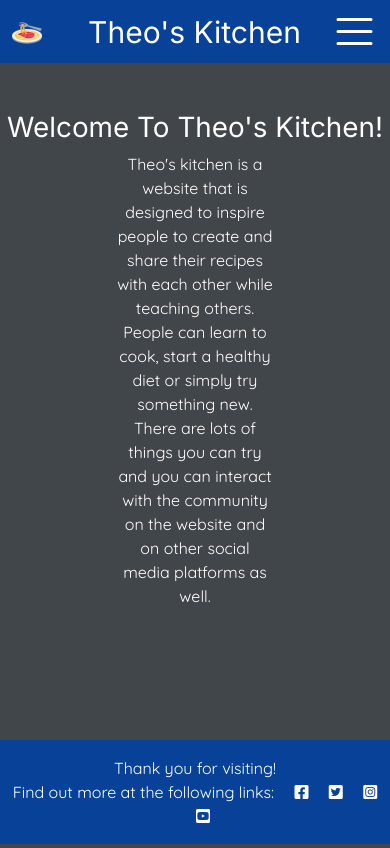
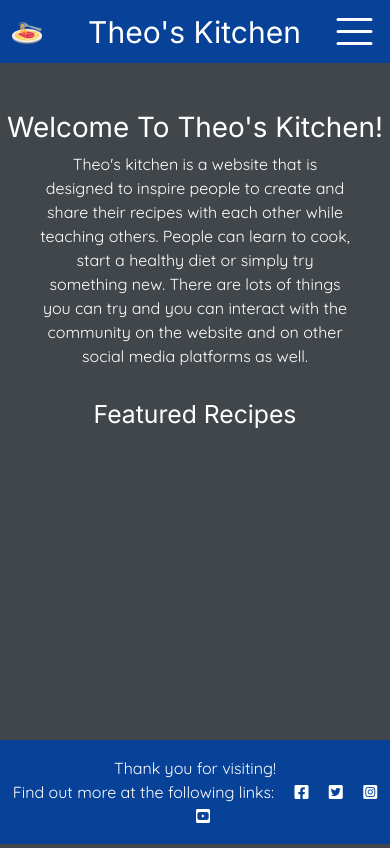
Before and after one commit to Code-Institute-Submissions/CI_PP4_TheosKitchen, a Django app: page / in a window 390 px wide. Shown: the top 848 px of the page. Run offline with Django 3.2, Linux system fonts and the light colour scheme; data that the repository does not hold is empty; some libraries are stand-ins or nearby versions.

Commit message:
replace image links with cloudinary tags, update logo, below 500px css media query

```diff
--- a/static/css/style.css
+++ b/static/css/style.css
@@ -170,6 +170,12 @@ main h1, main h3, #recipe, .comments,
     color: #000;
 }
 
+/* Profile Styles */
+
+#delete-button {
+    float: right;
+}
+
 /* Categories List Styles */
 
 .content-img {
@@ -223,5 +229,11 @@ main h1, main h3, #recipe, .comments,
 }
 
 @media screen and (max-width: 500px) {
+    .card {
+        margin: auto 10%;
+    }
 
+    #welcome-message {
+        width: 80%;
+    }
 }
--- a/templates/categories.html
+++ b/templates/categories.html
@@ -1,18 +1,19 @@
 {% extends 'base.html' %}
 {% load static %}
+{% load cloudinary %}
 
 {% block content %}
 
     <!-- List of Categories -->
     <section id="content" class="content content-categories">
         <h1 class="title text-center">Categories</h1>
-        <div class="container box-shadow">
+        <div class="container box-shadow mt-5">
             <div class="row">
                 {% for category in categories_list %}
                 <div class="col-md-4">
                     <a class="category-titles" href="{% url 'categories_list' category %}" aria-label="Go to a list of all categories.">
                         <div class="content-img">
-                            <img src="{{ category.category_image.url}}" alt=" {{ category.title }} Image">
+                            {% cloudinary category.category_image format="webp" alt=category.title %}
                             <div>
                                 <h3 class="title text-center category-titles">{{ category.title }}</h3>
                             </div>
--- a/templates/components/nav.html
+++ b/templates/components/nav.html
@@ -5,7 +5,7 @@
     <div class="container-fluid">
         <!-- NavBar brand -->
         <a class="navbar-brand" href="{% url 'Home' %}">
-            <img src="{% static 'images/favicon.ico' %}" alt="" width="30" height="24">
+            <img src="{% static 'images/favicon.webp' %}" alt="" width="30" height="24">
         </a>
         <h1 class="navbar-toggler title">Theo's Kitchen</h1>
         <!-- Hamburger Icon -->
--- a/templates/components/recipe-card.html
+++ b/templates/components/recipe-card.html
@@ -1,9 +1,10 @@
 {% load static %}
+{% load cloudinary %}
 
 <div class="col-lg-3 col-md-6 col-sm-8 my-3" id="recipe-list">
     <div class="card">
         <!-- Recipe featured image. -->
-        <img src="{{ recipe.featured_image.url }}" class="card-img-top" alt="{{ recipe.recipe_name }}">
+        {% cloudinary recipe.featured_image format="webp" alt=recipe.recipe_name %}
         <div class="card-body">
           <!-- Recipe name -->
           <h5 class="card-title text-center">{{ recipe.recipe_name }}</h5>
--- a/templates/index.html
+++ b/templates/index.html
@@ -10,9 +10,10 @@
     with the community on the website and on other social media platforms as well.
 </p>
 <div class="container">
-    <div class="row">
+    <div class="row mt-3">
         <!-- Recipe List -->
         <div class="col-12 mt-3">
+            <h2 class="title text-center">Featured Recipes</h2>
             <div class="row justify-content-md-center mt-5">
                 <!-- For Loop to list all recipe cards -->
                 {% for recipe in recipe_list %}
--- a/templates/profile.html
+++ b/templates/profile.html
@@ -57,7 +57,7 @@
                         {% for author in personal_recipes %}
                         <li class="list-group-item">
                             <a class="nav-item" href="{% url 'edit_recipe' author.slug %}">{{ author.recipe_name }}</a>
-                            <a class="nav-item" href="{% url 'delete' author.slug %}">Delete</a>
+                            <a class="nav-item" id="delete-button" href="{% url 'delete' author.slug %}">Delete</a>
                         </li>
                         {% endfor %}
                     </ul>
--- a/theoskitchen/settings.py
+++ b/theoskitchen/settings.py
@@ -22,7 +22,6 @@ development = os.environ.get('DEVELOPMENT', False)
 # Build paths inside the project like this: BASE_DIR / 'subdir'.
 BASE_DIR = Path(__file__).resolve().parent.parent
 TEMPLATES_DIR = os.path.join(BASE_DIR, 'templates')
-
 
 # Quick-start development settings - unsuitable for production
 # See https://docs.djangoproject.com/en/3.2/howto/deployment/checklist/
```
Also changed, not shown: README.md, static/images/favicon.webp (added).
